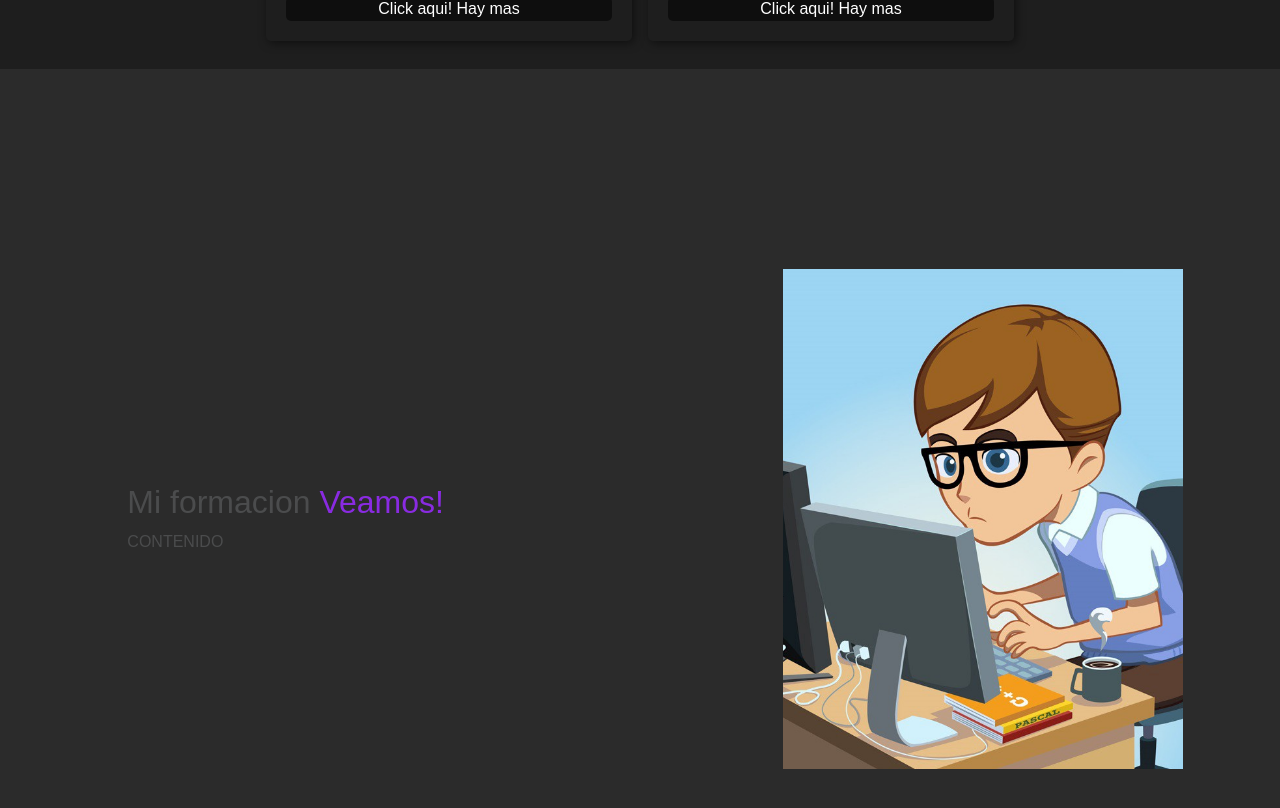
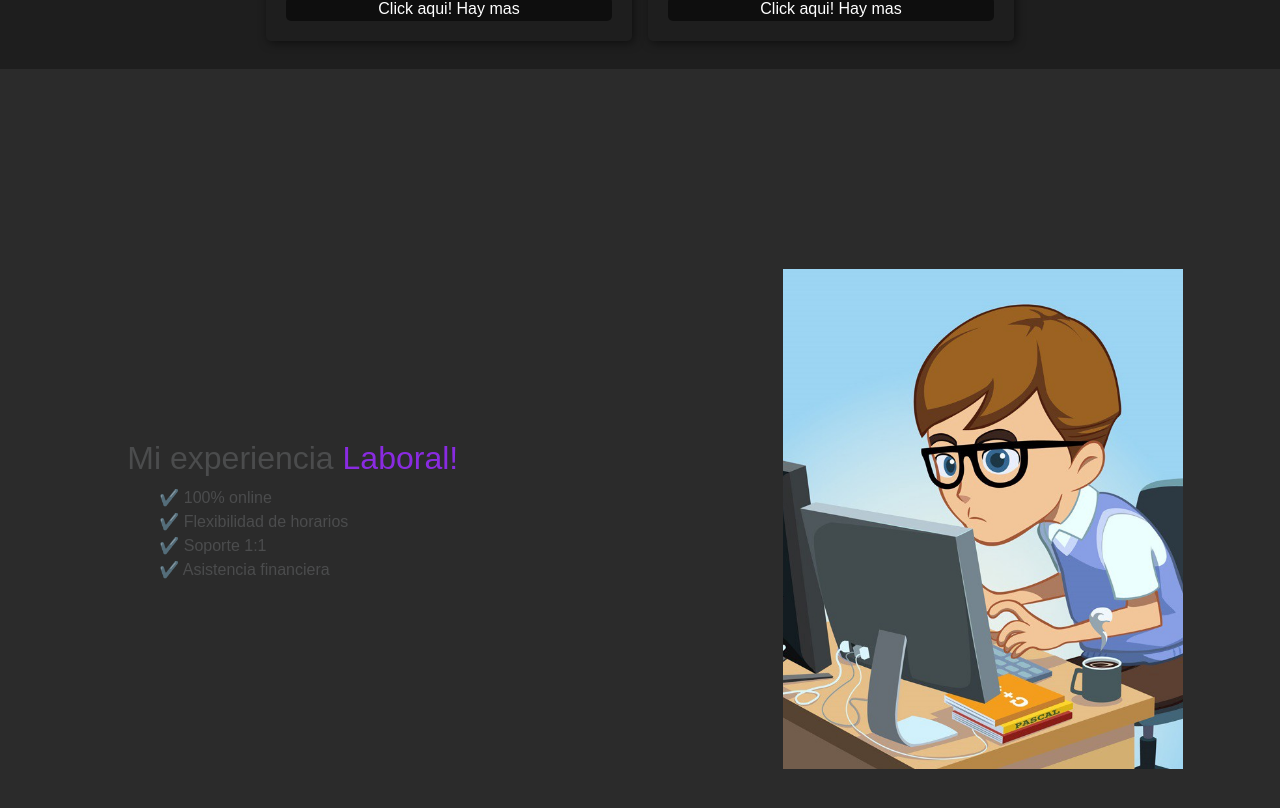
Before and after one commit to ErnestoRafaelAquino/Front-END, an Angular app: page / in a window 1280 px wide. Shown: the part 1908-2716 px from the top of the page. Built offline with nearby package versions, Linux system fonts and the light colour scheme.

Commit message:
seccion_exp

```diff
--- a/src/app/componentes/experiencia/experiencia.component.html
+++ b/src/app/componentes/experiencia/experiencia.component.html
@@ -14,16 +14,16 @@
   <div class="container">
     <div class="img-container"></div>
     <div class="texto">
-      <h2>Mi formacion <span class="color-acento">Veamos!</span></h2>
-      <details>
-        <summary>CONTENIDO</summary>
+      <h2>Mi experiencia <span class="color-acento">Laboral!</span></h2>
+      <!---<details>
+        <summary>CONTENIDO</summary>-->
         <ul>
           <li>✔️ 100% online</li>
           <li>✔️ Flexibilidad de horarios</li>
           <li>✔️ Soporte 1:1</li>
           <li>✔️ Asistencia financiera</li>
         </ul>
-      </details>
+      <!---</details>-->
     </div>
   </div>
 </section>
--- a/src/app/componentes/header-nav/header-nav.component.css
+++ b/src/app/componentes/header-nav/header-nav.component.css
@@ -20,7 +20,7 @@ header .container {
   width: none;
 }
 summary {
-  color: rgb(255, 255, 255);
+  color: rgb(73, 77, 72);
 }
 details{
   cursor: pointer;
@@ -36,7 +36,7 @@ header a {
   padding: 5px 12px;
   text-decoration: none;
   font-weight: bold;
-  color: rgb(179, 179, 179);
+  color: rgb(59, 59, 59);
 }
 
 header a:hover {
```
